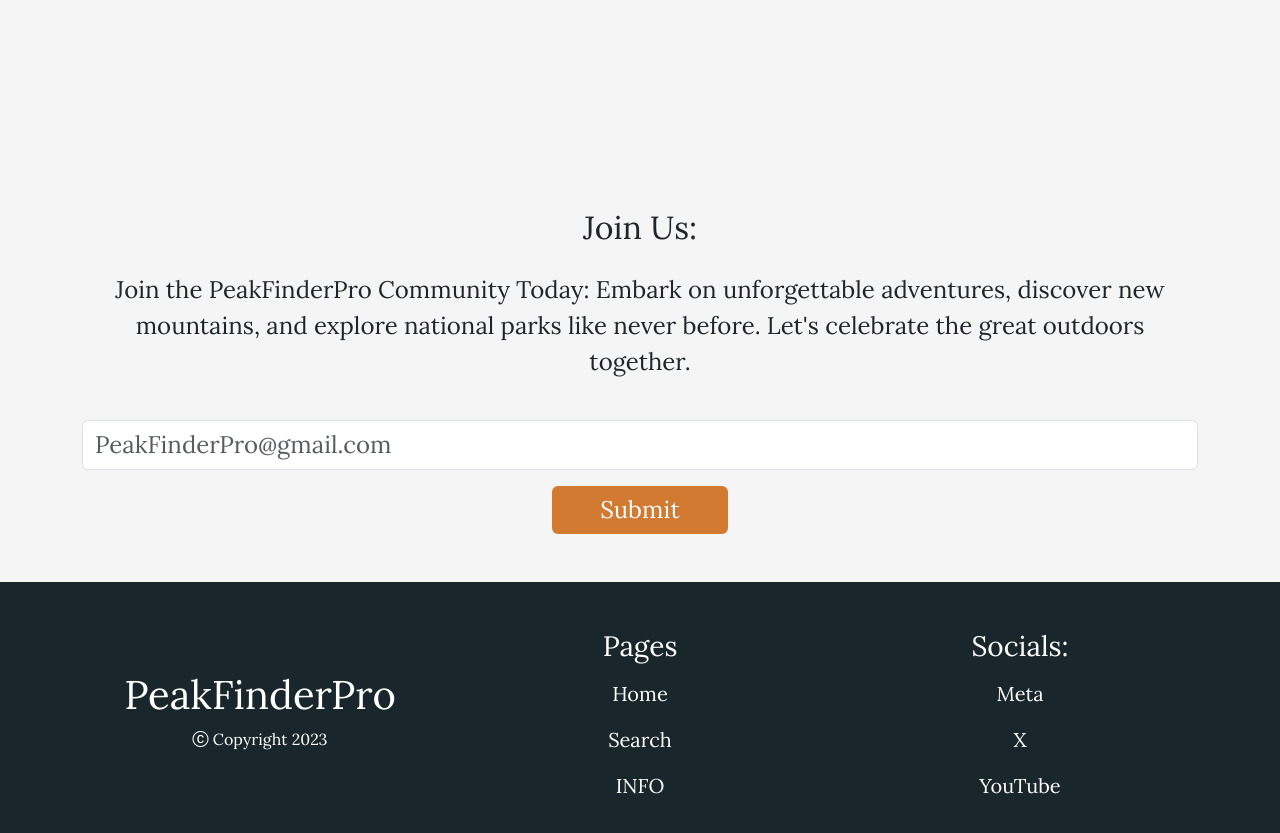
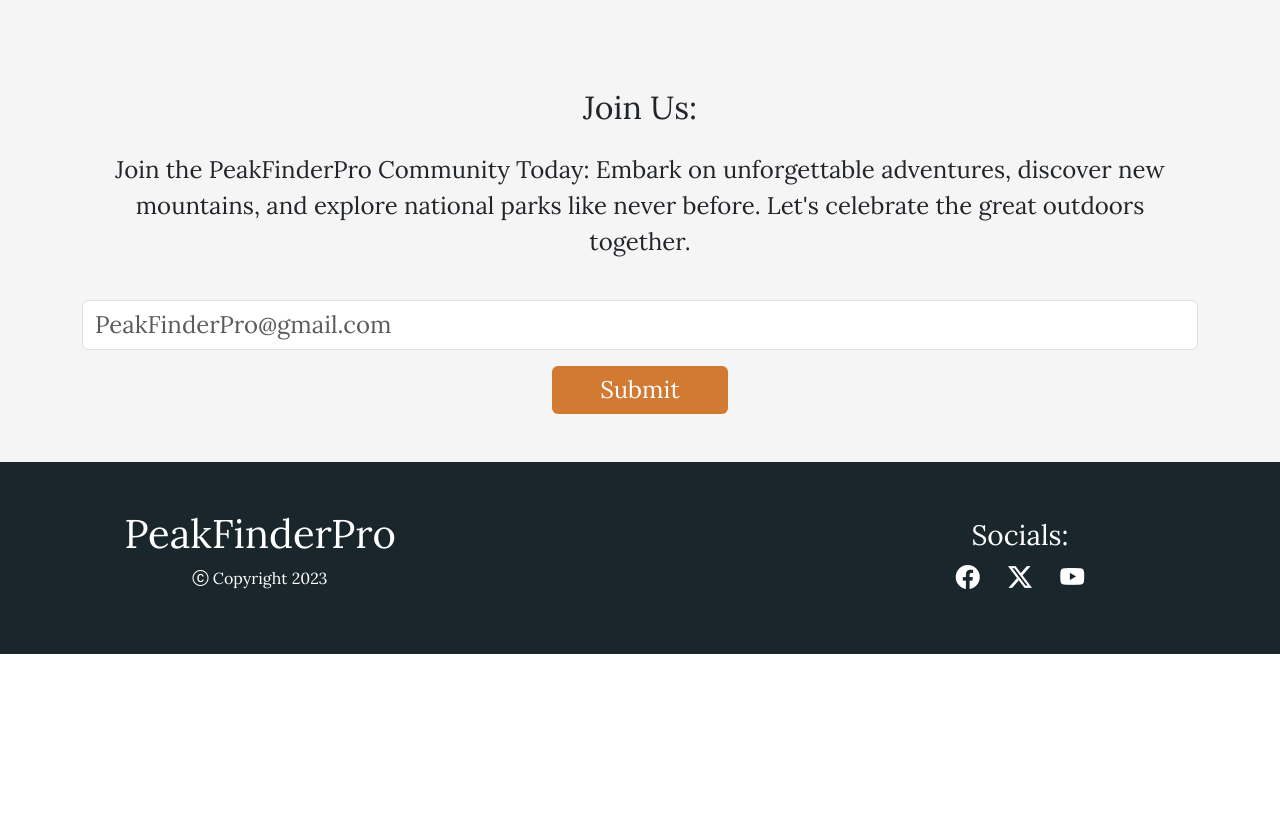
Before and after one commit to Javirb26/CapstoneTwo_EnjoyTheOutdoors, a plain HTML site: page mountainInfo.html in a window 1280 px wide. Shown: the part 3868-4701 px from the top of the page. After the commit the page ends 4522 px from the top, so only its background shows below. Drawn offline with nearby package versions, Linux system fonts and the light colour scheme.

Commit message:
fixed and added join us styling and logic

```diff
--- a/mountainInfo.html
+++ b/mountainInfo.html
@@ -170,7 +170,7 @@
       <!-- for select and ul  -->
       <div class="">
         <div class="container">
-          <form class="pb-5">
+          <form class="pb-4">
             <div class="row d-flex justify-content-center">
               <div class="col-md-8 my-4 py-4 px-5 everyOther-bg rounded-1">
                 <h2 class="text-center">
@@ -217,7 +217,7 @@
         </div>
       </div>
 
-      <div class="py-5 mt-5">
+      <div class="pb-5">
         <div class="container">
           <h2 class="text-center mt-3">Join Us:</h2>
           <p class="text-center fs-4 mt-4">
@@ -273,6 +273,7 @@
           </form>
         </div>
       </div>
+
     </main>
 
     <!-- Footer -->
@@ -286,34 +287,13 @@
             </p>
           </div>
 
-          <div class="col-md-4 h-100 text-center">
-            <h3 class="text-white text-center:">Pages</h3>
-            <ul class="navbar-nav">
-              <li class="nav-item text-white text-center">
-                <a class="nav-link fs-5" href="index.html">Home</a>
-              </li>
-              <li class="nav-item text-white text-center">
-                <a class="nav-link fs-5" href="nationalParks.html">Search</a>
-              </li>
-              <li class="nav-item text-white text-center">
-                <a class="nav-link fs-5" href="mountainInfo.html">INFO</a>
-              </li>
-            </ul>
-          </div>
+          <div class="col-md-4 h-100 text-center"></div>
 
           <div class="col-md-4 h-100 text-center">
             <h3 class="text-white text-center">Socials:</h3>
-            <ul class="navbar-nav">
-              <li class="nav-item text-white">
-                <a class="nav-link fs-5" href="#">Meta</a>
-              </li>
-              <li class="nav-item text-white">
-                <a class="nav-link fs-5" href="#">X</a>
-              </li>
-              <li class="nav-item text-white">
-                <a class="nav-link fs-5" href="#">YouTube</a>
-              </li>
-            </ul>
+            <span><i class="text-white fs-4 me-4 bi bi-facebook"></i></span>
+            <span><i class="text-white fs-4 me-4 bi bi-twitter-x"></i></span>
+            <span><i class="text-white fs-4 bi bi-youtube"></i></span>
           </div>
         </div>
       </div>
@@ -327,7 +307,7 @@
     ></script>
 
     <!-- javascript file -->
+
     <script src="scripts/mountainInfo.js"></script>
-    <script src="scripts/submit.js"></script>
   </body>
 </html>
```
